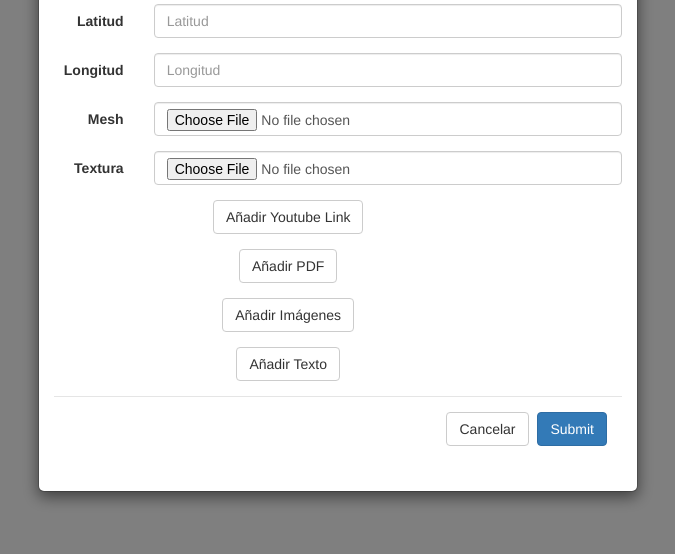
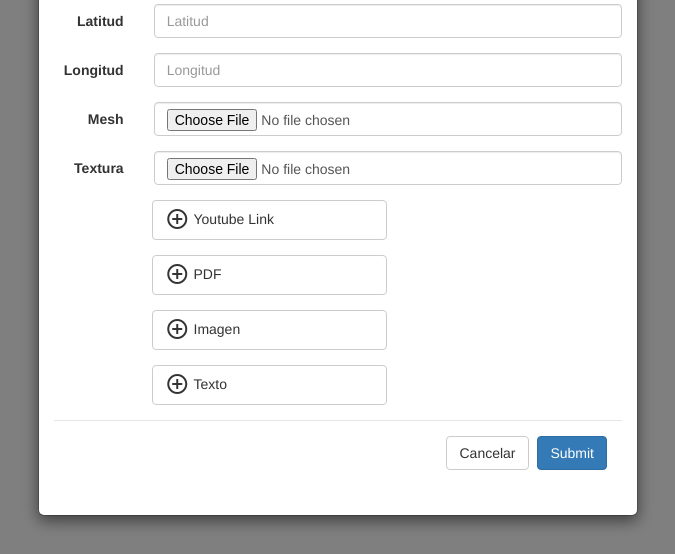
Before and after one commit to jxarco/Paisarque, a PHP site: page /inicio.php?user=1 in a window 1280 px wide, after a click on "Añadir nuevo proyecto". Shown: the part 246-800 px from the top of the page, without its empty margins (302-977 px from the left). Run offline with PHP 8.4, Linux system fonts and the light colour scheme.

Commit message:
css add project

```diff
--- a/css/estilo.css
+++ b/css/estilo.css
@@ -20,3 +20,21 @@
 #desAnot {
     display:none;
 }
+
+.addExtraData{
+    margin-left: 21%;
+    width: 50%;
+    height: 5vh;
+    text-align: center;
+    display: flex;
+}
+
+.addExtraData i{
+/*    margin-left: 40% !important;*/
+    vertical-align: text-top;
+}
+
+.addExtraData p{
+    margin-top: 1% !important;
+    margin-left: 2% !important;
+}
--- a/inicio.php
+++ b/inicio.php
@@ -12,6 +12,7 @@
     <link href="css/bootstrap.min.css" rel="stylesheet">
     <link href="css/custom.min.css" rel="stylesheet">
     <link href="css/estilo.css" rel="stylesheet">
+    <link rel="stylesheet" href="https://fonts.googleapis.com/icon?family=Material+Icons">
 
     </head>
     <body class="container">
@@ -116,22 +117,26 @@
                             </div>
                             <div class="form-group">
                                 <div class="col-lg-10 text-center">
-                                    <button id="buttonYoutubeLink" type="button" class="btn btn-default">Añadir Youtube Link</button>
+                                    <button id="buttonYoutubeLink" type="button" class="btn btn-default addExtraData">
+                                        <i class="material-icons">add_circle_outline</i> <p>Youtube Link</p> </button>
                                 </div>
                             </div>
                             <div class="form-group">
                                 <div class="col-lg-10 text-center">
-                                    <button id="buttonPDFLink" type="button" class="btn btn-default">Añadir PDF</button>
+                                    <button id="buttonPDFLink" type="button" class="btn btn-default addExtraData">
+                                        <i class="material-icons">add_circle_outline</i> <p>PDF</p> </button>
                                 </div>
                             </div>
                             <div class="form-group">
                                 <div class="col-lg-10 text-center">
-                                    <button id="buttonImageLink" type="button" class="btn btn-default">Añadir Imágenes</button>
+                                    <button id="buttonImageLink" type="button" class="btn btn-default addExtraData">
+                                        <i class="material-icons">add_circle_outline</i> <p>Imagen</p> </button>
                                 </div>
                             </div>
                             <div class="form-group">
                                 <div class="col-lg-10 text-center">
-                                    <button id="buttonTextLink" type="button" class="btn btn-default">Añadir Texto</button>
+                                    <button id="buttonTextLink" type="button" class="btn btn-default addExtraData">
+                                        <i class="material-icons">add_circle_outline</i> <p>Texto</p> </button>
                                 </div>
                             </div>
 
--- a/js/tools.js
+++ b/js/tools.js
@@ -170,7 +170,7 @@ $("#formUploadProject").on('submit', function(e) {
 
     });
 
-    if (values["idProyecto"] == "" || values["autor"] == "" || values["lugar"] == "" || values["latitud"] == "" || values["longitud"] == "") {
+    if (!values["idProyecto"].length || !values["autor"].length || !values["lugar"].length || !values["latitud"].length || !values["longitud"].length) {
         alert("Rellena todos los campos");
         return true;
     }
```
